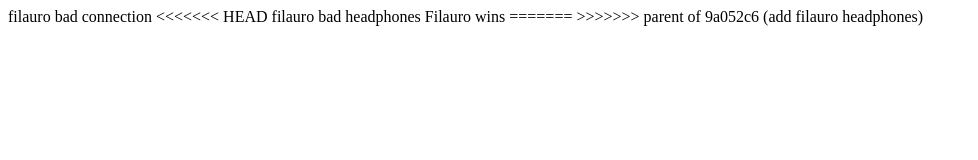
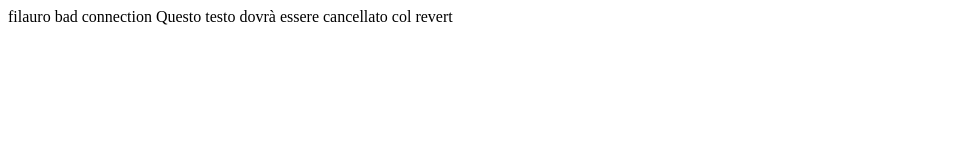
Before and after one commit to filauro1989/git-test-team-1, a plain HTML site: page index.html in a window 1280 px wide. Shown: the whole page, without its empty margins (0-978 px from the left). Drawn offline with Linux system fonts and the light colour scheme.

Commit message:
text push

```diff
--- a/index.html
+++ b/index.html
@@ -8,10 +8,6 @@
 </head>
 <body>
     filauro bad connection
-<<<<<<< HEAD
-    filauro bad headphones
-    Filauro wins
-=======
->>>>>>> parent of 9a052c6 (add filauro headphones)
+    Questo testo dovrà essere cancellato col revert
 </body>
 </html>
```
